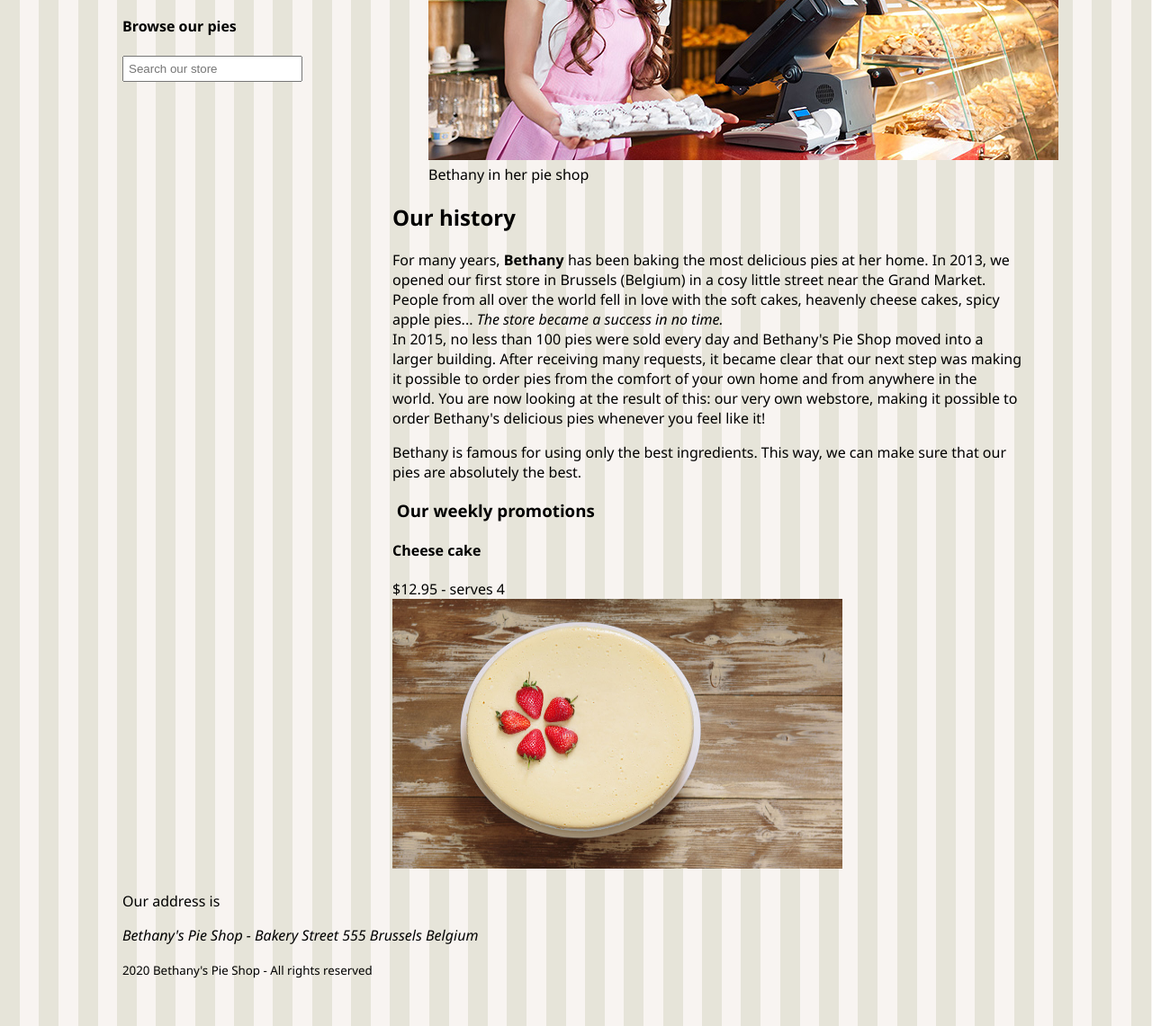
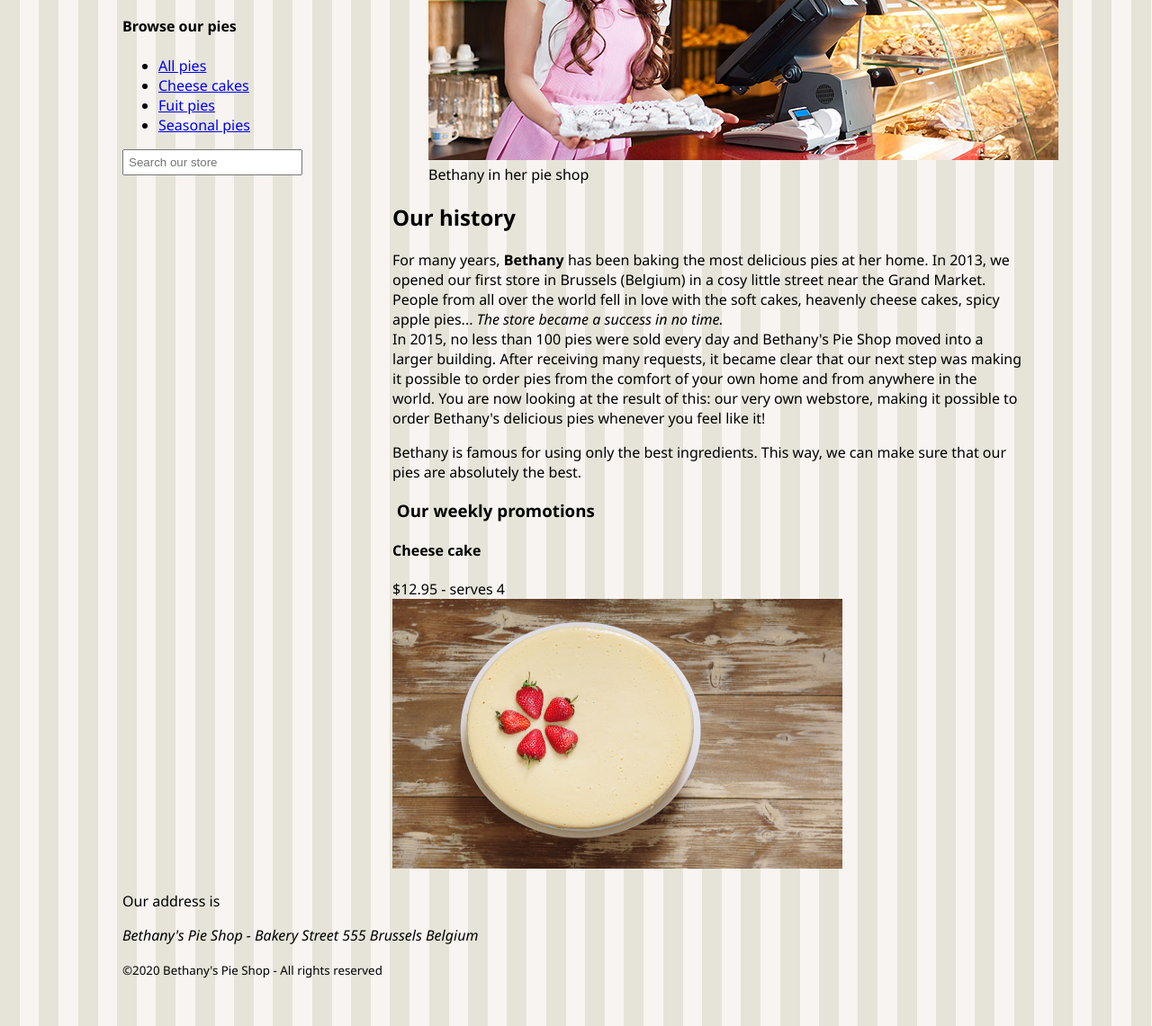
Before and after one commit to silascaimi/bethanys-pie-shop-v1, a plain HTML site: page index.html in a window 1280 px wide. Shown: the part 367-1508 px from the top of the page at 90% size. Drawn offline with Linux system fonts and the light colour scheme.

Commit message:
adiciona simbolo de o de copyright

```diff
--- a/index.html
+++ b/index.html
@@ -74,10 +74,16 @@
 
   <div style="width: 1000px; margin-left: auto; margin-right:auto;">
     <aside id="leftmenu">
-      <img src="images/bethanylogo.png" >
+      <a href="index.html"><img src="images/bethanylogo.png" ></a>
       <header>
         <h4>Browse our pies</h4>
       </header>
+      <ul>
+        <li><a href="pieoverview.html">All pies</a></li>
+        <li><a href="cheesecakes.html">Cheese cakes</a></li>
+        <li><a href="fuitpies.html">Fuit pies</a></li>
+        <li><a href="seasonalpies.html">Seasonal pies</a></li>
+      </ul>
       <input type="search" class="searchbox" placeholder="Search our store">
     </aside>
 
@@ -122,7 +128,7 @@
       <p>
         Our address is <address>Bethany's Pie Shop - Bakery Street 555 Brussels Belgium</address>
       </p>
-      <small>2020 Bethany's Pie Shop - All rights reserved</small>
+      <small>&copy;2020 Bethany's Pie Shop - All rights reserved</small>
     </footer>
   </div>
   <br><br>
```
Also changed, not shown: applepie.html (+2 -2 lines), pieoverview.html (+2 -2 lines).
